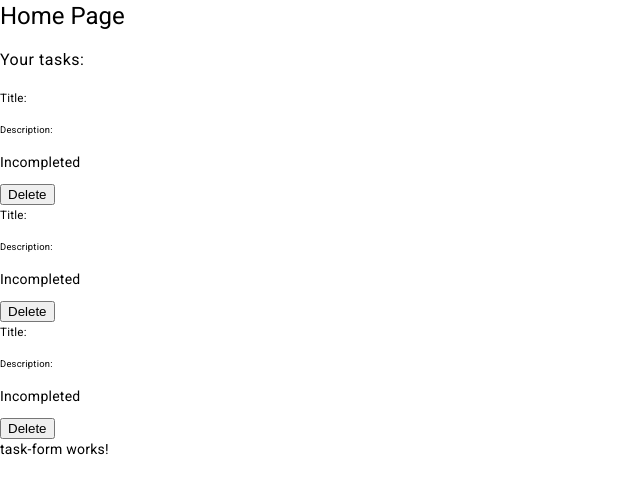
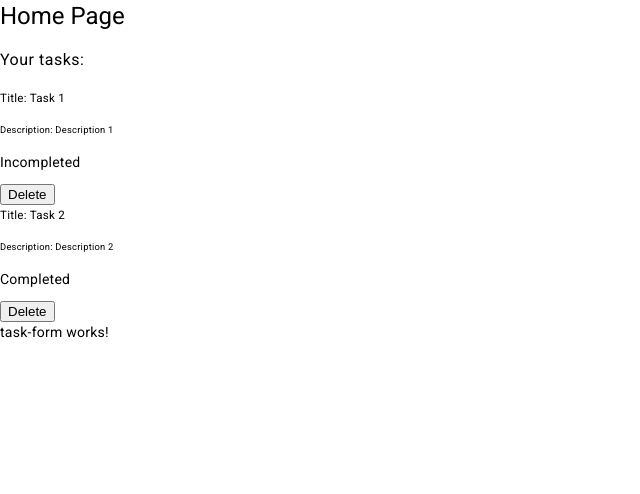
Before and after one commit to davidFCDev/proyecto-final-angular, an Angular app: page / in a window 1280 px wide. Shown: the top 494 px of the page, without its empty margins (0-640 px from the left). Built offline with nearby package versions, Linux system fonts and the light colour scheme.

Commit message:
render task

```diff
--- a/src/app/components/task-list/task-list.component.html
+++ b/src/app/components/task-list/task-list.component.html
@@ -1,6 +1,5 @@
 <h4>Your tasks:</h4>
 
 <!-- TODO Replantear con directiva estructural -->
-<app-task></app-task>
-<app-task></app-task>
-<app-task></app-task>
+<app-task [task]="task1"></app-task>
+<app-task [task]="task2"></app-task>
```
